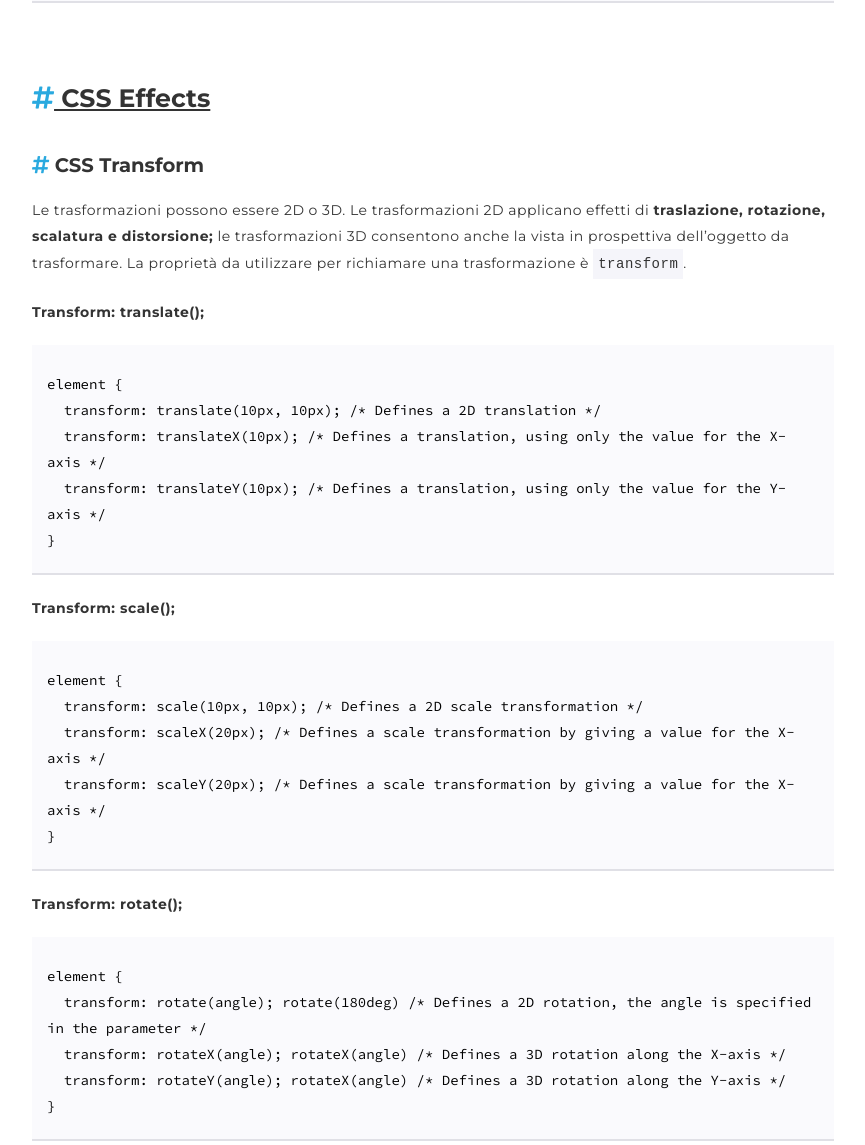
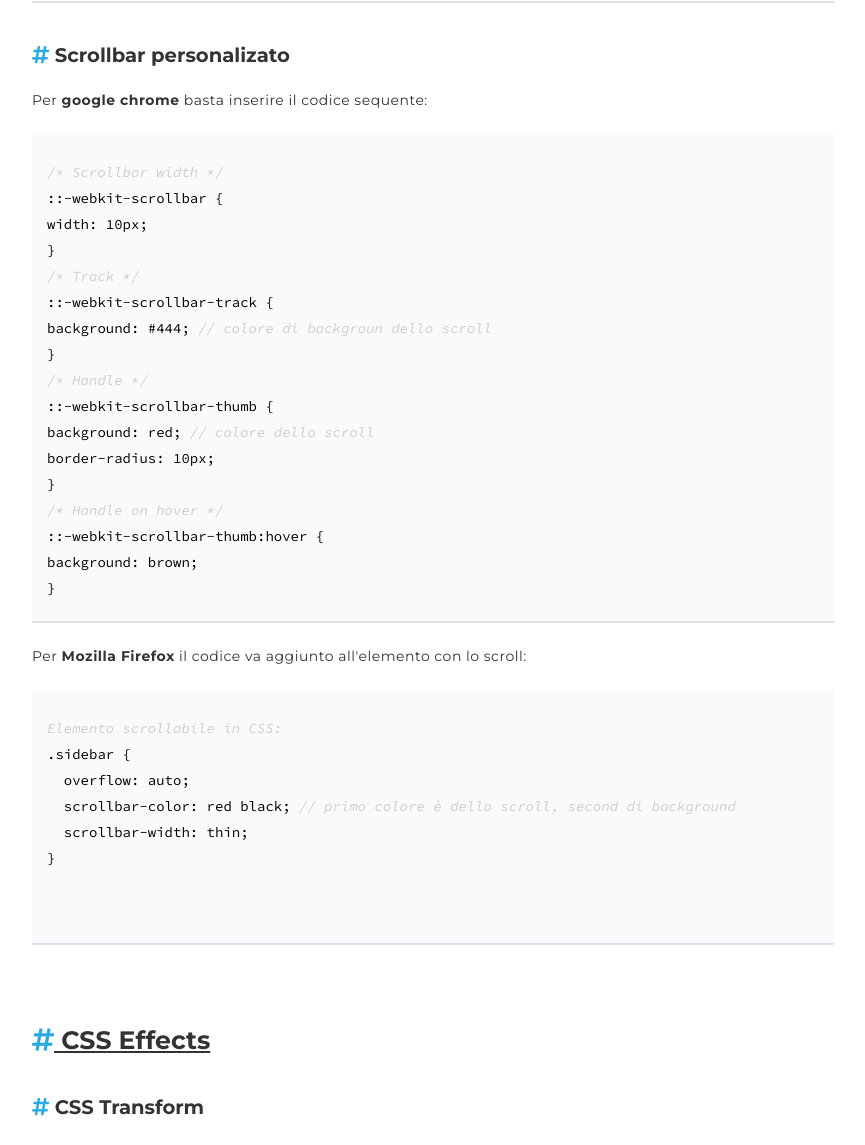
Before and after one commit to alessandro-orlov/webdev-guide, a website: page pages/css.html in a window 1280 px wide. Shown: the part 7216-8361 px from the top of the page, without its empty margins (318-1183 px from the left). Drawn offline with Linux system fonts and the light colour scheme.

Commit message:
CSS custom scrollbar guide

```diff
--- a/pages/css.html
+++ b/pages/css.html
@@ -111,6 +111,7 @@
                 <li><a href="#reset">RESET</a></li>
                 <li><a href="#float">Float e Clearfix</a></li>
                 <li><a href="#center-position">Center position</a></li>
+                <li><a href="#custom-scrollbar">Scrollbar personalizato</a></li>
               </ul>
             </li>
             <li class="sub-list">
@@ -406,6 +407,45 @@
                 }
               </div>
             </div>
+
+            <div class="sub-section" id="custom-scrollbar">
+              <h3><span class="color-css"><i class="fas fa-hashtag"></i></span> Scrollbar personalizato</h3>
+              <p>
+                Per <b>google chrome</b> basta inserire il codice sequente:
+              </p>
+              <div class="code">
+                <i>/* Scrollbar width */</i>
+                ::-webkit-scrollbar {
+                  width: 10px;
+                }
+                <i>/* Track */</i>
+                ::-webkit-scrollbar-track {
+                  background: #444; <i>// colore di backgroun dello scroll</i>
+                }
+                <i>/* Handle */</i>
+                ::-webkit-scrollbar-thumb {
+                  background: red; <i>// colore dello scroll</i>
+                  border-radius: 10px;
+                }
+                <i>/* Handle on hover */</i>
+                ::-webkit-scrollbar-thumb:hover {
+                  background: brown;
+                }
+              </div>
+              <p>
+                Per <b>Mozilla Firefox</b> il codice va aggiunto all'elemento con lo scroll:
+              </p>
+              <div class="code">
+                <i>Elemento scrollabile in CSS:</i>
+                .sidebar {
+                &nbsp;&nbsp;overflow: auto;
+                &nbsp;&nbsp;scrollbar-color: red black; <i>// primo colore è dello scroll, second di background</i>
+                &nbsp;&nbsp;scrollbar-width: thin;
+                }
+
+
+              </div>
+            </div>
           </section>
 
           <section id="transform">
--- a/src/scss/partials/_common.scss
+++ b/src/scss/partials/_common.scss
@@ -28,6 +28,8 @@ body {
   .color-laravel {
     color: $color_laravel
   }
+  scrollbar-color: $guide_red #282828;
+  scrollbar-width: thin;
 }
 section {
   padding: 40px 0 0;
@@ -149,3 +151,21 @@ img {
   color: red;
   font-weight: bold;
 }
+/*==================*/
+/* CUSTOM SCROLLBAR */
+::-webkit-scrollbar {
+  width: 10px;
+}
+/* Track */
+::-webkit-scrollbar-track {
+  background: #444;
+}
+/* Handle */
+::-webkit-scrollbar-thumb {
+  background: $guide_red;
+  border-radius: 10px;
+}
+/* Handle on hover */
+::-webkit-scrollbar-thumb:hover {
+  background: $guide_red;
+}
--- a/src/scss/partials/_main.scss
+++ b/src/scss/partials/_main.scss
@@ -51,7 +51,7 @@ main {
   .flex-page {
     display: flex;
     flex-wrap: wrap;
-    padding-bottom: 50px;
+    padding-bottom: 20px;
     aside {
       background: linear-gradient(0deg,#fff, $bg_color_lightgray);
       padding: 0 5%;
@@ -176,6 +176,7 @@ main {
       .esercizio {
         padding: 10px;
         border: 1px solid #dedede;
+        margin-bottom: 50px;
       }
     }
   } // End guide pages
--- a/src/scss/partials/_responsive.scss
+++ b/src/scss/partials/_responsive.scss
@@ -32,11 +32,13 @@
   }
   main .flex-page aside {
     flex-basis: 25%;
-    padding: 0 30px 0 10%;
+    padding: 0 30px 30px 10%;
     position: sticky;
     top: 71px;
     height: calc(100vh - 70px);
     overflow: auto;
+    scrollbar-color: $guide_red #282828;
+    scrollbar-width: thin;
   }
   main .flex-page aside .page-navigation li a:hover {
     margin-left: 10px;
```
Also changed, not shown: dist/app.css.
